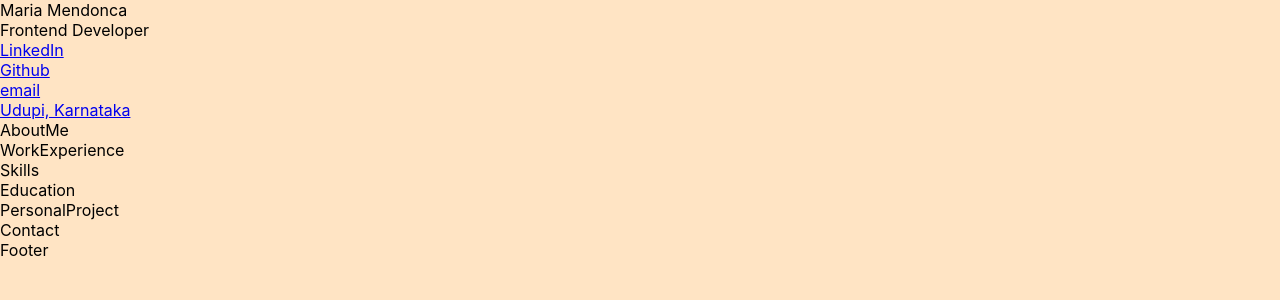
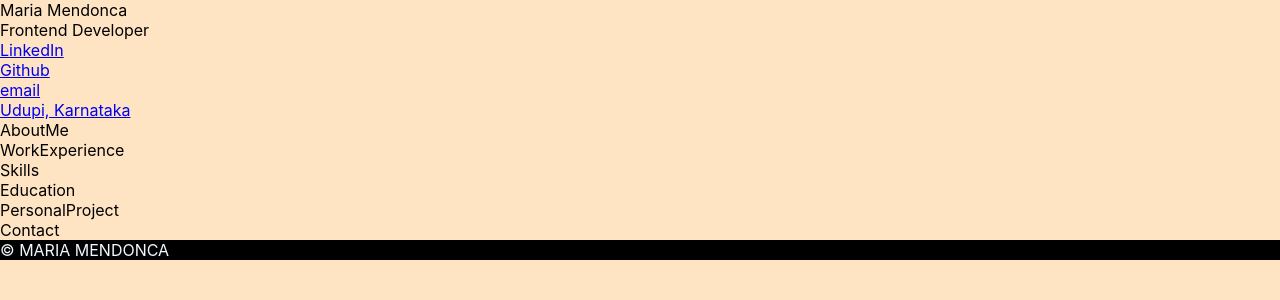
Before and after one commit to mendoncamaria/portfolio, a React (Create React App) app: page / in a window 1280 px wide. Shown: the top 300 px of the page. Built offline with nearby package versions, Linux system fonts and the light colour scheme.

Commit message:
Changed footer content, added styles

```diff
--- a/src/components/footer/Footer.jsx
+++ b/src/components/footer/Footer.jsx
@@ -1,9 +1,8 @@
-import React from 'react'
+import React from 'react';
+import styles from './footer.module.css';
 
 function Footer() {
-  return (
-    <div>Footer</div>
-  )
+  return <div className={styles.container}>&copy; MARIA MENDONCA</div>;
 }
 
-export default Footer
+export default Footer;
--- /dev/null
+++ b/src/components/footer/footer.module.css
@@ -0,0 +1,4 @@
+.container{
+    background-color: black;
+    color: aliceblue;
+}
```
